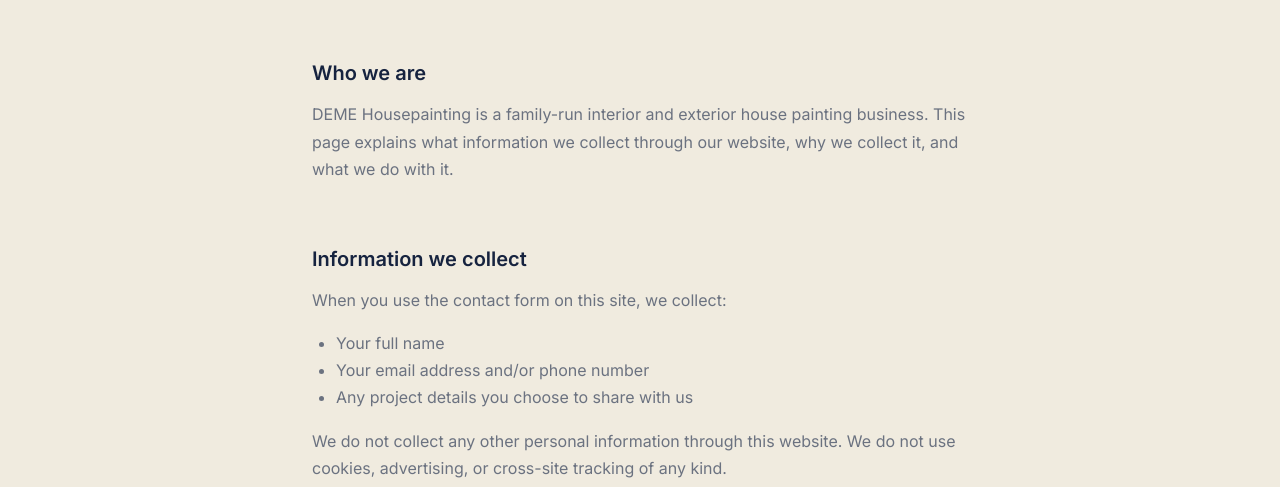
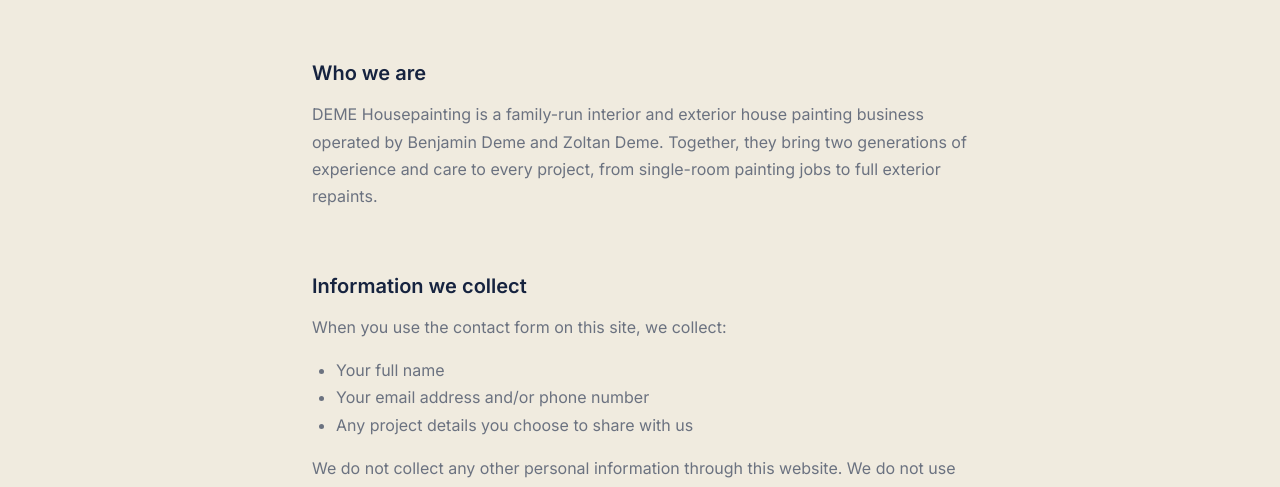
Before and after one commit to cianmccaul/deme-housepainting, a plain HTML site: page privacy.html in a window 1280 px wide. Shown: the part 312-799 px from the top of the page. Drawn offline with Linux system fonts and the light colour scheme; a script that the page names is missing.

Commit message:
Revise company description in privacy.html
Updated company description to include names and experience.

```diff
--- a/privacy.html
+++ b/privacy.html
@@ -110,9 +110,11 @@
 
         <h2>Who we are</h2>
         <p>
-            DEME Housepainting is a family-run interior and exterior house painting
-            business. This page explains what information we collect through our
-            website, why we collect it, and what we do with it.
+            DEME Housepainting is a family-run interior and exterior house
+            painting business operated by Benjamin Deme and Zoltan Deme.
+            Together, they bring two generations of experience and care to
+            every project, from single-room painting jobs to full exterior
+            repaints.
         </p>
 
         <h2>Information we collect</h2>
```
